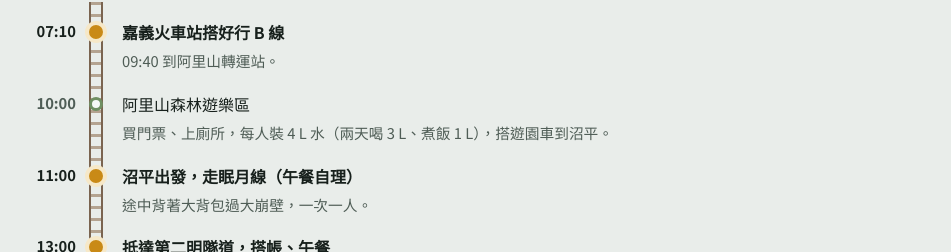
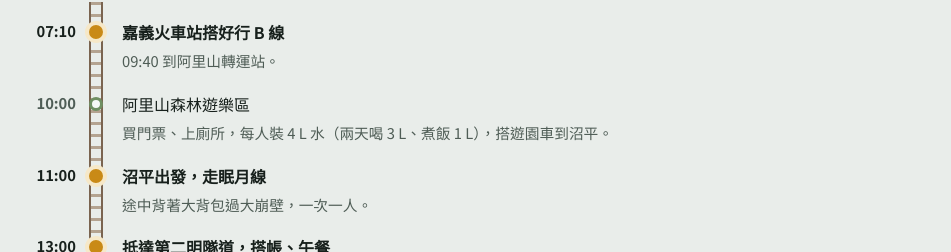
Before and after one commit to ryuichl/mountain100, a plain HTML site: page 2026-11-mianyue-tunnel/index.html in a window 1280 px wide. Shown: the part 1381-1633 px from the top of the page, without its empty margins (164-1115 px from the left). Drawn offline with Linux system fonts and the light colour scheme.

Commit message:
明隧道行第一天 11:00 移除午餐自理
Co-Authored-By: Claude Opus 5.5 (1M context) <noreply@anthropic.com>

```diff
--- a/2026-11-mianyue-tunnel/index.html
+++ b/2026-11-mianyue-tunnel/index.html
@@ -63,7 +63,7 @@
 <ul class="tl">
   <li class="key"><time>07:10</time><span class="t">嘉義火車站搭好行 B 線</span><span class="d">09:40 到阿里山轉運站。</span></li>
   <li><time>10:00</time><span class="t">阿里山森林遊樂區</span><span class="d">買門票、上廁所，每人裝 4 L 水（兩天喝 3 L、煮飯 1 L），搭遊園車到沼平。</span></li>
-  <li class="key"><time>11:00</time><span class="t">沼平出發，走眠月線（午餐自理）</span><span class="d">途中背著大背包過大崩壁，一次一人。</span></li>
+  <li class="key"><time>11:00</time><span class="t">沼平出發，走眠月線</span><span class="d">途中背著大背包過大崩壁，一次一人。</span></li>
   <li class="key"><time>13:00</time><span class="t">抵達第二明隧道，搭帳、午餐</span></li>
   <li><time>15:00</time><span class="t">營地自由活動</span><span class="d">要離開營地先跟大家說，不要一個人走遠。</span></li>
   <li><time>17:00</time><span class="t">夕陽、雲海，煮晚餐</span><span class="d">天黑約 17:15。</span></li>
```
